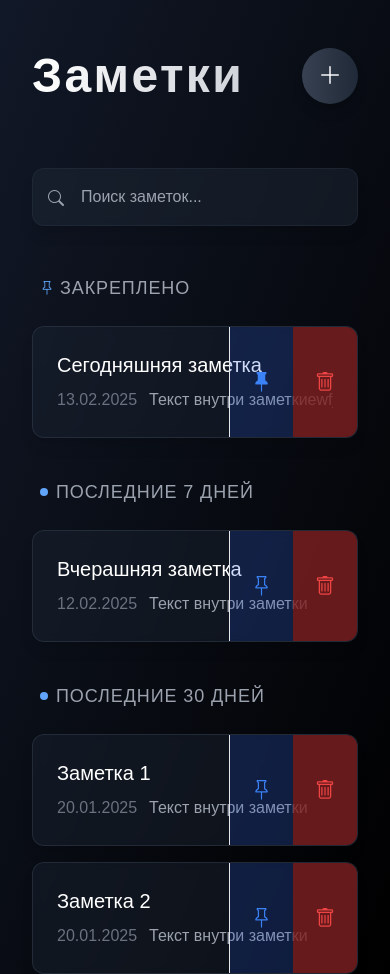
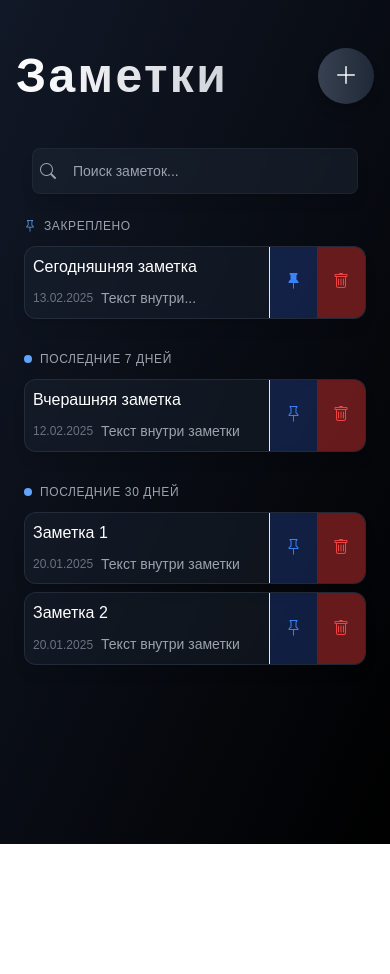
Before and after one commit to TG-Note-App/note-fe, a Vue app: page /notes in a window 390 px wide. After the commit the page ends 844 px from the top, so only its background shows below. Built offline with nearby package versions, Linux system fonts and the light colour scheme.

Commit message:
feat: delete autosaving, add splicing text, fix layout for phones

```diff
--- a/src/components/ActionButton.vue
+++ b/src/components/ActionButton.vue
@@ -1,6 +1,6 @@
 <template>
   <button
-    class="w-16 transition-all duration-300 z-10 flex items-center justify-center"
+    class="w-12 sm:w-14 md:w-16 transition-all duration-300 z-10 flex items-center justify-center"
     @click="handleClick"
   >
     <slot></slot>
--- a/src/components/DateHeader.vue
+++ b/src/components/DateHeader.vue
@@ -1,8 +1,8 @@
 <template>
-  <h3 class="text-lg font-medium uppercase tracking-wider pl-2
+  <h3 class="text-xs sm:text-sm font-medium uppercase tracking-wider pl-2
     flex items-center group sticky top-4 z-10 py-2 text-gray-400">
     <span v-if="title === 'ЗАКРЕПЛЕНО'" class="w-3 h-3 mr-2 flex items-center">
-      <i class="bi bi-pin text-sm text-blue-400"></i>
+      <i class="bi bi-pin text-xs sm:text-sm text-blue-400"></i>
     </span>
     <span v-else class="w-2 h-2 rounded-full bg-blue-400 mr-2
       group-hover:scale-150 transition-transform"></span>
--- a/src/components/NoteCard.vue
+++ b/src/components/NoteCard.vue
@@ -7,32 +7,32 @@
     />
 
     <div
-      class="group relative overflow-hidden rounded-xl p-6 cursor-pointer bg-gray-800/40 backdrop-blur-sm hover:bg-indigo-950/50 hover:border-blue-500/30 hover:-translate-y-1 border border-gray-700/50 shadow-lg hover:shadow-xl transform transition-all duration-500 motion-safe:animate-fadeIn"
+      class="group relative overflow-hidden rounded-xl p-2 sm:p-4 md:p-6 cursor-pointer bg-gray-800/40 backdrop-blur-sm hover:bg-indigo-950/50 hover:border-blue-500/30 hover:-translate-y-1 border border-gray-700/50 shadow-lg hover:shadow-xl transform transition-all duration-500 motion-safe:animate-fadeIn"
     >
       <div class="absolute right-0 top-0 h-full flex">
         <ActionButton
           @click="handlePin"
           class="bg-blue-700/20 hover:bg-blue-700/50 border-l"
         >
-          <i class="bi text-xl text-blue-500" :class="{ 'bi-pin-fill': props.isPinned, 'bi-pin': !props.isPinned }"></i>
+          <i class="bi text-base sm:text-lg md:text-xl text-blue-500" :class="{ 'bi-pin-fill': props.isPinned, 'bi-pin': !props.isPinned }"></i>
         </ActionButton>
         <ActionButton
           @click="handleDelete"
           class="bg-red-900/80 hover:bg-red-800/80"
         >
-          <i class="bi bi-trash text-xl text-red-500"></i>
+          <i class="bi bi-trash text-base sm:text-lg md:text-xl text-red-500"></i>
         </ActionButton>
       </div>
 
       <RouterLink :to="`/notes/${props.id}`" class="flex-1 min-w-0" @click.stop>
         <div class="hover-gradient-overlay" />
         <div class="relative">
-          <h4 class="note-title">{{ props.title }}</h4>
-          <div class="flex items-center gap-3 min-w-0">
-            <span class="text-gray-500 flex-shrink-0">
+          <h4 class="note-title text-base md:text-xl">{{ props.title }}</h4>
+          <div class="flex flex-row items-center gap-2 sm:gap-3 min-w-0">
+            <span class="text-gray-500 flex-shrink-0 text-[12px] sm:text-sm whitespace-nowrap">
               {{ formatDate(props.lastModified) }}
             </span>
-            <p ref="textPreview" class="note-preview">
+            <p ref="textPreview" class="note-preview text-sm sm:text-base">
               {{ truncatedText }}
             </p>
           </div>
@@ -43,7 +43,7 @@
 </template>
 
 <script setup>
-import { ref, computed } from 'vue'
+import { ref, computed, watch, onMounted, onUnmounted } from 'vue'
 import { RouterLink } from 'vue-router'
 import { useNotesStore } from '../stores/notesStore'
 import DeleteNoteModal from './DeleteNoteModal.vue'
@@ -75,10 +75,93 @@ const props = defineProps({
   }
 })
 
-const truncatedText = computed(() => {
-  if (!props.text) return ''
-  return props.text.length > 50 ? props.text.slice(0, 50) + '...' : props.text
+const textPreview = ref(null)
+const truncatedContent = ref('')
+let resizeObserver = null
+
+// Watch for changes in props.text and container size
+const updateTruncatedText = () => {
+  if (!props.text) {
+    truncatedContent.value = ''
+    return
+  }
+
+  const text = props.text.trim()
+
+  if (!textPreview.value) {
+    truncatedContent.value = text
+    return
+  }
+
+  // Force a reflow to ensure correct measurements
+  textPreview.value.offsetHeight
+
+  const container = textPreview.value
+  const containerWidth = container.offsetWidth
+
+  // Calculate buttons width
+  const buttons = container.closest('.group').querySelector('.absolute')
+  const buttonsWidth = buttons ? buttons.offsetWidth : 0
+
+  // Create a temporary span to measure text
+  const span = document.createElement('span')
+  span.style.visibility = 'hidden'
+  span.style.whiteSpace = 'nowrap'
+  span.style.position = 'absolute'
+  span.style.fontSize = window.getComputedStyle(container).fontSize
+  span.textContent = text
+  document.body.appendChild(span)
+
+  const textWidth = span.offsetWidth
+  document.body.removeChild(span)
+
+  // Use available width (container width minus buttons width)
+  const availableWidth = containerWidth - buttonsWidth
+
+  if (textWidth > availableWidth) {
+    // Calculate approximate char count that will fit
+    const approxChars = Math.floor((availableWidth / textWidth) * text.length)
+    const lastSpace = text.lastIndexOf(' ', approxChars)
+
+    truncatedContent.value = lastSpace !== -1
+      ? text.slice(0, lastSpace) + '... '
+      : text.slice(0, approxChars) + '... '
+  } else {
+    truncatedContent.value = text
+  }
+}
+
+// Watch for text changes with immediate option
+watch(() => props.text, updateTruncatedText, { immediate: true })
+
+onMounted(() => {
+  // Initial update
+  updateTruncatedText()
+
+  // Set up resize observer
+  resizeObserver = new ResizeObserver(() => {
+    requestAnimationFrame(updateTruncatedText)
+  })
+
+  if (textPreview.value) {
+    resizeObserver.observe(textPreview.value)
+    // Also observe the parent container for layout changes
+    if (textPreview.value.parentElement) {
+      resizeObserver.observe(textPreview.value.parentElement)
+    }
+  }
 })
+
+onUnmounted(() => {
+  // Clean up resize observer
+  if (resizeObserver) {
+    resizeObserver.disconnect()
+    resizeObserver = null
+  }
+})
+
+// Replace the computed property with the ref
+const truncatedText = computed(() => truncatedContent.value)
 
 const formatDate = (date) => {
   return new Date(date).toLocaleDateString('ru-RU', {
@@ -118,7 +201,7 @@ const handlePin = (event) => {
 }
 
 .note-title {
-  @apply mb-2 flex items-center text-xl font-medium text-white
+  @apply mb-2 flex items-center font-medium text-white
     group-hover:text-blue-200 transition-colors duration-300;
 }
 
--- a/src/components/NoteGroup.vue
+++ b/src/components/NoteGroup.vue
@@ -1,5 +1,5 @@
 <template>
-  <div class="space-y-4">
+  <div class="px-2 sm:px-0 space-y-2 sm:space-y-4">
     <NoteCard
       v-for="note in notes"
       :key="note.id"
--- a/src/components/NotesList.vue
+++ b/src/components/NotesList.vue
@@ -1,7 +1,7 @@
 <template>
-  <div class="mt-10 space-y-8">
+  <div class="mt-4 sm:mt-10 space-y-6 sm:space-y-8">
     <div v-for="(notes, timeGroup) in groupedNotes" :key="timeGroup"
-      class="space-y-4 first:animate-fadeIn"
+      class="space-y-1 sm:space-y-4 first:animate-fadeIn"
     >
       <DateHeader :title="timeGroup" />
       <NoteGroup
--- a/src/components/SearchBar.vue
+++ b/src/components/SearchBar.vue
@@ -26,17 +26,23 @@ defineEmits(['update:modelValue']);
 
 <style scoped>
 .search-container {
-  @apply mt-10 relative;
+  @apply mt-5 sm:mt-10 relative w-full max-w-4xl mx-auto px-4 sm:px-0;
 }
 
 .search-input {
   @apply w-full
     bg-gray-800/50
     text-white
-    pl-12
-    pr-6
-    py-4
-    rounded-xl
+    pl-10
+    sm:pl-12
+    pr-4
+    sm:pr-6
+    py-3
+    sm:py-4
+    text-sm
+    sm:text-base
+    rounded-lg
+    sm:rounded-xl
     border
     border-gray-700/30
     backdrop-blur-sm
@@ -56,16 +62,25 @@ defineEmits(['update:modelValue']);
 }
 
 .search-icon {
-  @apply h-5
-    w-5
+  @apply h-4
+    sm:h-5
+    w-4
+    sm:w-5
     absolute
-    left-4
-    top-1/2
-    transform
-    -translate-y-1/2
+    left-6
+    sm:left-3
+    top-[50%]
+    -translate-y-[50%]
     text-gray-400
     transition-colors
     duration-300
-    group-hover:text-emerald-400;
+    group-hover:text-emerald-400
+    flex
+    items-center
+    justify-center;
+
+  /* Ensure icon is rendered straight */
+  transform-style: preserve-3d;
+  backface-visibility: hidden;
 }
 </style>
--- a/src/components/note/NoteEditor.vue
+++ b/src/components/note/NoteEditor.vue
@@ -1,10 +1,5 @@
 <template>
-  <div class="flex-1 overflow-y-auto px-8 py-6 relative">
-    <!-- Add save status indicator -->
-    <div class="absolute top-4 right-4 text-sm text-gray-500">
-      {{ saveStatus }}
-    </div>
-
+  <div class="flex-1 overflow-y-auto px-8 py-6">
     <input
       :value="title"
       @input="handleTitleInput"
@@ -21,9 +16,6 @@
 </template>
 
 <script setup lang="ts">
-import { ref, watch } from 'vue'
-import debounce from 'lodash/debounce'
-
 defineProps<{
   title: string
   content: string
@@ -34,27 +26,14 @@ const emit = defineEmits<{
   'update:content': [value: string]
 }>()
 
-const saveStatus = ref('')
-
-const updateSaveStatus = () => {
-  saveStatus.value = 'Saving...'
-  setTimeout(() => {
-    saveStatus.value = 'Saved'
-    setTimeout(() => {
-      saveStatus.value = ''
-    }, 2000)
-  }, 500)
+const handleTitleInput = (e: Event) => {
+  emit('update:title', (e.target as HTMLInputElement).value)
 }
 
-const handleTitleInput = debounce((e: Event) => {
-  emit('update:title', (e.target as HTMLInputElement).value)
-  updateSaveStatus()
-}, 300)
+const handleContentInput = (e: Event) => {
+  emit('update:content', (e.target as HTMLTextAreaElement).value)
+}
 
-const handleContentInput = debounce((e: Event) => {
-  emit('update:content', (e.target as HTMLTextAreaElement).value)
-  updateSaveStatus()
-}, 300)
 </script>
 
 <script lang="ts">
--- a/src/views/HomeView.vue
+++ b/src/views/HomeView.vue
@@ -1,6 +1,6 @@
 <template>
   <div class="min-h-screen bg-gradient-to-br from-gray-900 to-black">
-    <div class="max-w-4xl mx-auto px-8">
+    <div class="max-w-4xl mx-auto px-4 sm:px-8 pb-16">
       <AppHeader @new-note="handleNewNote" />
       <SearchBar v-model="search"/>
       <NotesList
```
